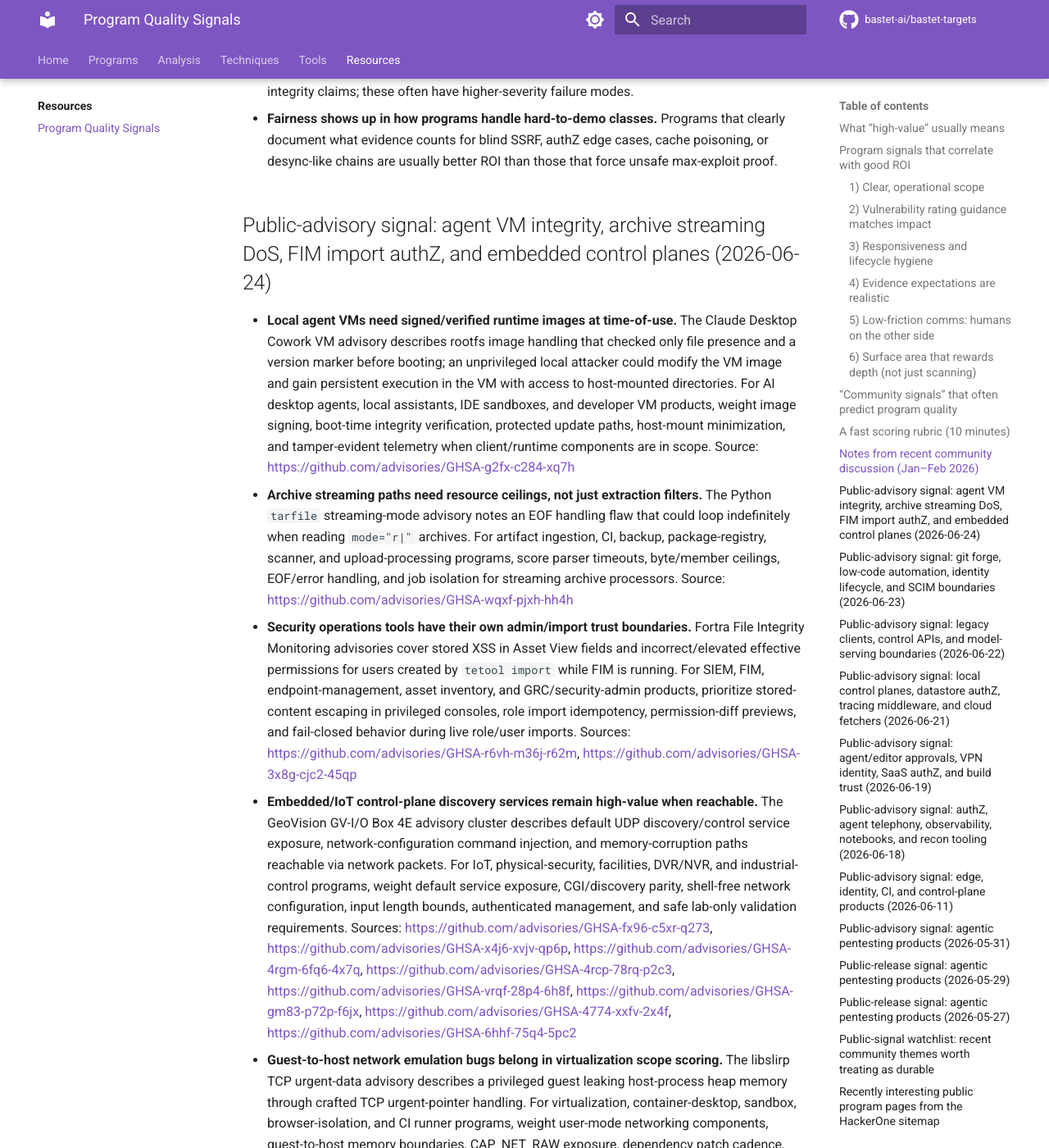
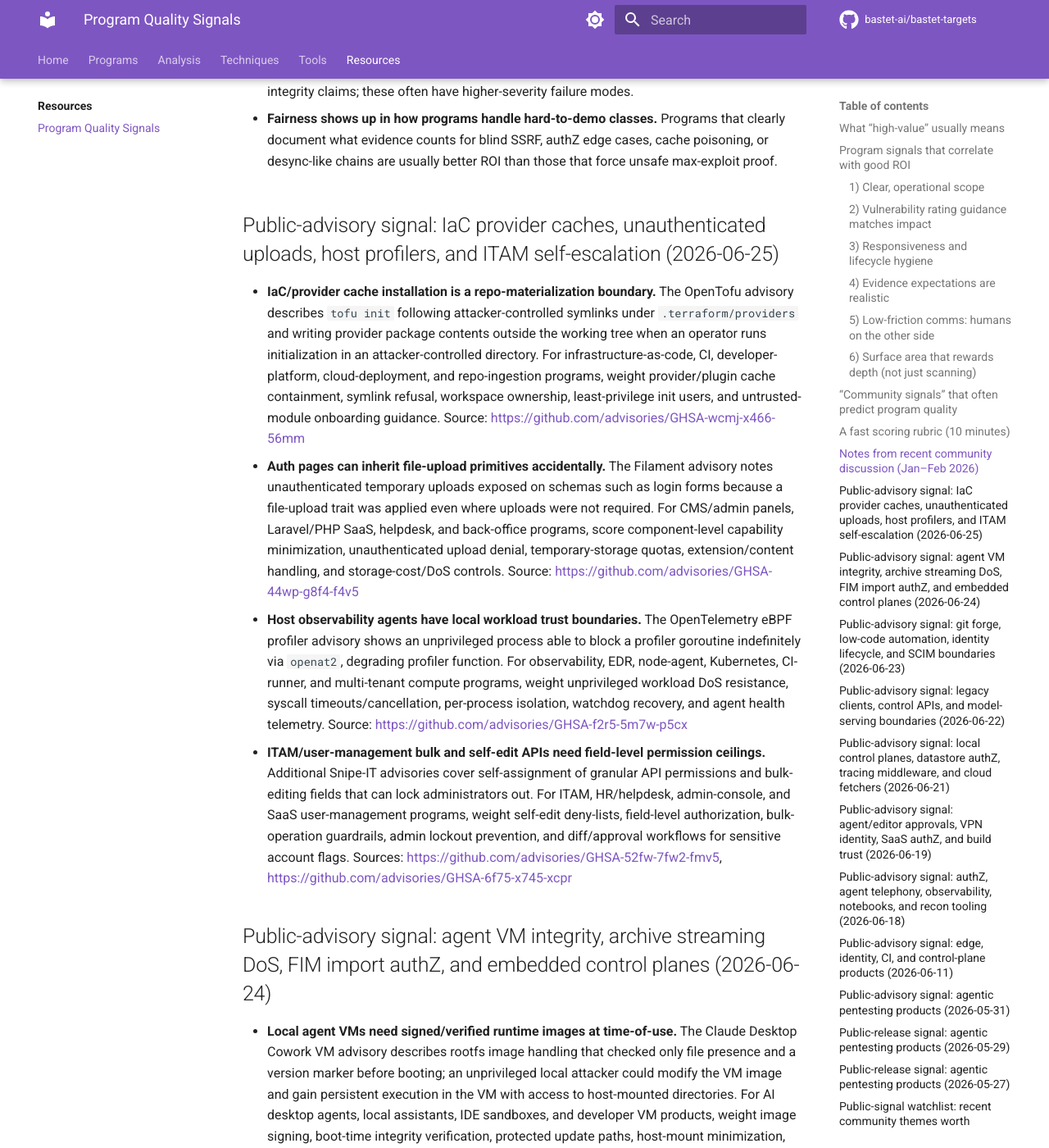
Before and after one commit to bastet-ai/bastet-targets, an MkDocs documentation site: the page built from docs/resources/program-quality-signals.md, in a window 1280 px wide and 1400 px high, scrolled down 6222 px. Shown: the whole window at 82% size. Built offline with MkDocs 1.6.1 and Material for MkDocs 9.7.7, drawn with Linux system fonts in a browser that asks for light colours; comment, search, counter and statistics services are not loaded.

Commit message:
Add June 25 target-quality signals

```diff
--- a/docs/programs/high-value.md
+++ b/docs/programs/high-value.md
@@ -30,6 +30,10 @@
 - **Amazon Vulnerability Research Program** — broad surface with mature triage expectations.
 - **Anduril Industries** — reproducible reports and structured disclosure language suggest higher signal.
 - **Atlassian** — large enterprise SaaS surface with frequent workflow/auth complexity.
+
+### Operator-quality cue from public advisories (2026-06-25)
+
+- OpenTofu provider-cache symlink writes (`GHSA-wcmj-x466-56mm`), Filament unauthenticated temporary uploads on auth pages (`GHSA-44wp-g8f4-f4v5`), OpenTelemetry eBPF profiler local DoS (`GHSA-f2r5-5m7w-p5cx`), and additional Snipe-IT self/bulk permission advisories (`GHSA-52fw-7fw2-fmv5`, `GHSA-6f75-x745-xcpr`) add durable target-selection cues for IaC/deployment platforms, admin panels, node agents, and ITAM/user-management SaaS. Prioritize programs that explicitly scope provider/plugin installation, unauthenticated upload handling, local workload-to-agent isolation, self-edit field ceilings, bulk account mutations, and administrator lockout prevention. Sources: https://github.com/advisories/GHSA-wcmj-x466-56mm, https://github.com/advisories/GHSA-44wp-g8f4-f4v5, https://github.com/advisories/GHSA-f2r5-5m7w-p5cx, https://github.com/advisories/GHSA-52fw-7fw2-fmv5, https://github.com/advisories/GHSA-6f75-x745-xcpr
 
 ### Operator-quality cue from public advisories (2026-06-24)
 
--- a/docs/resources/program-quality-signals.md
+++ b/docs/resources/program-quality-signals.md
@@ -162,6 +162,13 @@
 
 - **Fairness shows up in how programs handle hard-to-demo classes.** Programs that clearly document what evidence counts for blind SSRF, authZ edge cases, cache poisoning, or desync-like chains are usually better ROI than those that force unsafe max-exploit proof.
 
+## Public-advisory signal: IaC provider caches, unauthenticated uploads, host profilers, and ITAM self-escalation (2026-06-25)
+
+- **IaC/provider cache installation is a repo-materialization boundary.** The OpenTofu advisory describes `tofu init` following attacker-controlled symlinks under `.terraform/providers` and writing provider package contents outside the working tree when an operator runs initialization in an attacker-controlled directory. For infrastructure-as-code, CI, developer-platform, cloud-deployment, and repo-ingestion programs, weight provider/plugin cache containment, symlink refusal, workspace ownership, least-privilege init users, and untrusted-module onboarding guidance. Source: https://github.com/advisories/GHSA-wcmj-x466-56mm
+- **Auth pages can inherit file-upload primitives accidentally.** The Filament advisory notes unauthenticated temporary uploads exposed on schemas such as login forms because a file-upload trait was applied even where uploads were not required. For CMS/admin panels, Laravel/PHP SaaS, helpdesk, and back-office programs, score component-level capability minimization, unauthenticated upload denial, temporary-storage quotas, extension/content handling, and storage-cost/DoS controls. Source: https://github.com/advisories/GHSA-44wp-g8f4-f4v5
+- **Host observability agents have local workload trust boundaries.** The OpenTelemetry eBPF profiler advisory shows an unprivileged process able to block a profiler goroutine indefinitely via `openat2`, degrading profiler function. For observability, EDR, node-agent, Kubernetes, CI-runner, and multi-tenant compute programs, weight unprivileged workload DoS resistance, syscall timeouts/cancellation, per-process isolation, watchdog recovery, and agent health telemetry. Source: https://github.com/advisories/GHSA-f2r5-5m7w-p5cx
+- **ITAM/user-management bulk and self-edit APIs need field-level permission ceilings.** Additional Snipe-IT advisories cover self-assignment of granular API permissions and bulk-editing fields that can lock administrators out. For ITAM, HR/helpdesk, admin-console, and SaaS user-management programs, weight self-edit deny-lists, field-level authorization, bulk-operation guardrails, admin lockout prevention, and diff/approval workflows for sensitive account flags. Sources: https://github.com/advisories/GHSA-52fw-7fw2-fmv5, https://github.com/advisories/GHSA-6f75-x745-xcpr
+
 ## Public-advisory signal: agent VM integrity, archive streaming DoS, FIM import authZ, and embedded control planes (2026-06-24)
 
 - **Local agent VMs need signed/verified runtime images at time-of-use.** The Claude Desktop Cowork VM advisory describes rootfs image handling that checked only file presence and a version marker before booting; an unprivileged local attacker could modify the VM image and gain persistent execution in the VM with access to host-mounted directories. For AI desktop agents, local assistants, IDE sandboxes, and developer VM products, weight image signing, boot-time integrity verification, protected update paths, host-mount minimization, and tamper-evident telemetry when client/runtime components are in scope. Source: https://github.com/advisories/GHSA-g2fx-c284-xq7h
```
